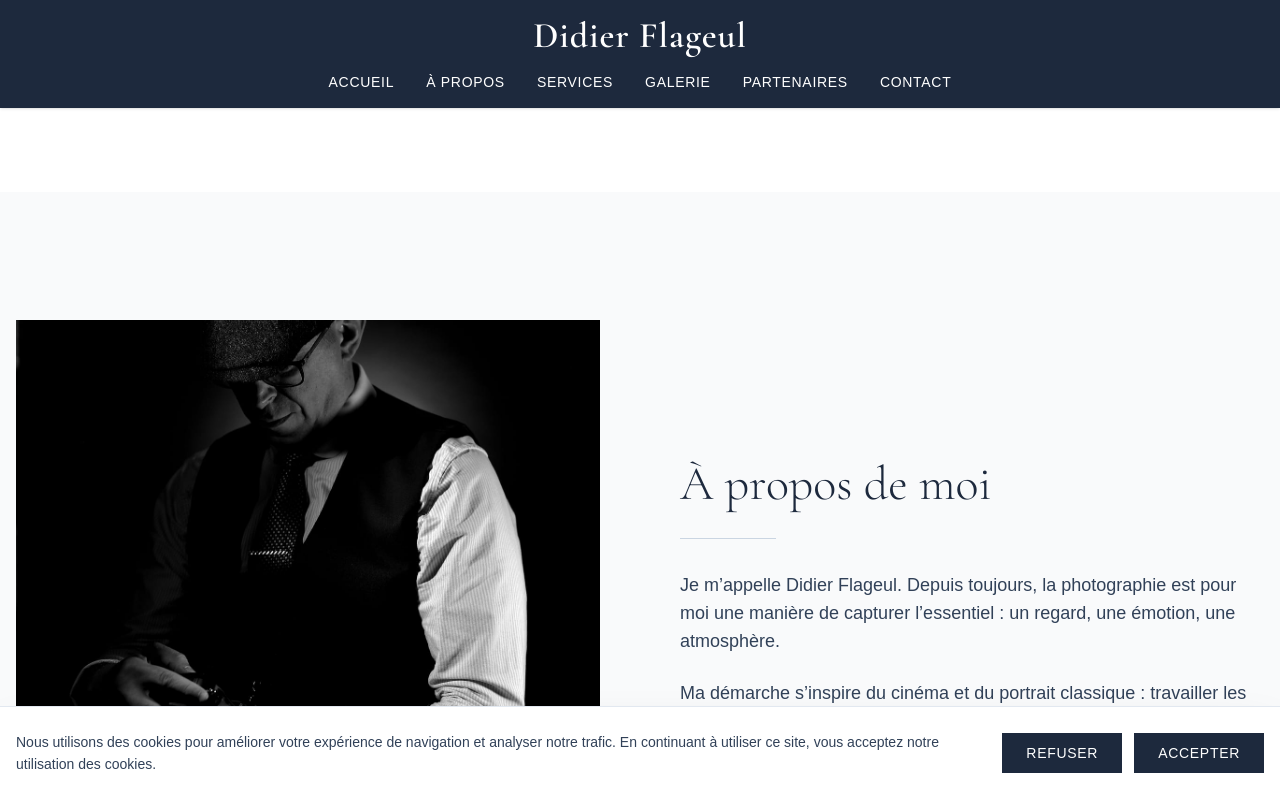
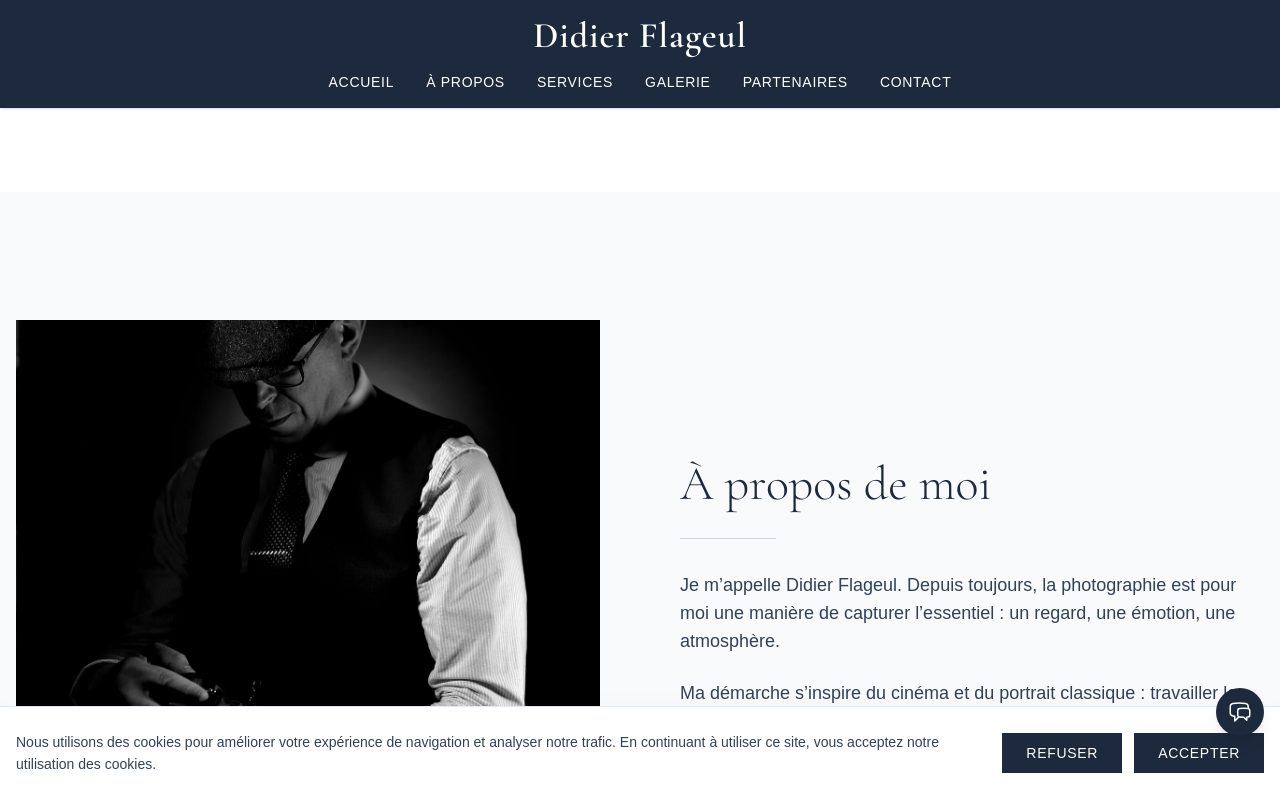
Before and after one commit to Alexmz1/didier-flageul-photography, a Next.js app: page /about in a window 1280 px wide. Shown: the top 798 px of the page. Built offline with nearby package versions, Linux system fonts and the light colour scheme; a web font is replaced by a local one.

Commit message:
Add contact FAB and Upgrades daisyUI to 5.6.18

```diff
--- a/package.json
+++ b/package.json
@@ -19,7 +19,7 @@
     "@uploadthing/react": "^7.3.3",
     "bcryptjs": "^3.0.3",
     "browser-image-compression": "^2.0.2",
-    "daisyui": "^5.0.46",
+    "daisyui": "^5.6.18",
     "next": "15.4.10",
     "next-auth": "^4.24.13",
     "prisma": "^5.22.0",
--- a/src/app/layout.js
+++ b/src/app/layout.js
@@ -2,6 +2,7 @@
 import Header from '@/components/Header'
 import Footer from '@/components/Footer'
 import CookieBanner from '@/components/CookieBanner'
+import ContactFab from '@/components/ContactFab'
 import SessionProvider from '@/components/SessionProvider'
 import Script from 'next/script'
 
@@ -27,6 +28,7 @@
           <main>{children}</main>
           <Footer />
           <CookieBanner />
+          <ContactFab />
         </SessionProvider>
       </body>
     </html>
--- /dev/null
+++ b/src/components/ContactFab.js
@@ -0,0 +1,58 @@
+import { PhoneIcon, EnvelopeIcon, ChatBubbleLeftRightIcon } from '@heroicons/react/24/outline'
+
+function InstagramIcon(props) {
+  return (
+    <svg fill="currentColor" viewBox="0 0 24 24" {...props}>
+      <path d="M12 2.163c3.204 0 3.584.012 4.85.07 3.252.148 4.771 1.691 4.919 4.919.058 1.265.069 1.645.069 4.849 0 3.205-.012 3.584-.069 4.849-.149 3.225-1.664 4.771-4.919 4.919-1.266.058-1.644.07-4.85.07-3.204 0-3.584-.012-4.849-.07-3.26-.149-4.771-1.699-4.919-4.92-.058-1.265-.07-1.644-.07-4.849 0-3.204.013-3.583.07-4.849.149-3.227 1.664-4.771 4.919-4.919 1.266-.057 1.645-.069 4.849-.069zm0-2.163c-3.259 0-3.667.014-4.947.072-4.358.2-6.78 2.618-6.98 6.98-.059 1.281-.073 1.689-.073 4.948 0 3.259.014 3.668.072 4.948.2 4.358 2.618 6.78 6.98 6.98 1.281.058 1.689.072 4.948.072 3.259 0 3.668-.014 4.948-.072 4.354-.2 6.782-2.618 6.979-6.98.059-1.28.073-1.689.073-4.948 0-3.259-.014-3.667-.072-4.947-.196-4.354-2.617-6.78-6.979-6.98-1.281-.059-1.69-.073-4.949-.073zm0 5.838c-3.403 0-6.162 2.759-6.162 6.162s2.759 6.163 6.162 6.163 6.162-2.759 6.162-6.163c0-3.403-2.759-6.162-6.162-6.162zm0 10.162c-2.209 0-4-1.79-4-4 0-2.209 1.791-4 4-4s4 1.791 4 4c0 2.21-1.791 4-4 4zm6.406-11.845c-.796 0-1.441.645-1.441 1.44s.645 1.44 1.441 1.44c.795 0 1.439-.645 1.439-1.44s-.644-1.44-1.439-1.44z"/>
+    </svg>
+  )
+}
+
+const actions = [
+  {
+    label: 'Appeler',
+    href: 'tel:+33778381920',
+    icon: PhoneIcon,
+  },
+  {
+    label: 'Email',
+    href: 'mailto:contact@didierflageul.com',
+    icon: EnvelopeIcon,
+  },
+  {
+    label: 'Instagram Portraits',
+    href: 'https://www.instagram.com/didier_flageul_photography/',
+    icon: InstagramIcon,
+    external: true,
+  },
+  {
+    label: 'Instagram Mariages',
+    href: 'https://www.instagram.com/didier_flageul_photography91/',
+    icon: InstagramIcon,
+    external: true,
+  },
+]
+
+export default function ContactFab() {
+  return (
+    <div className="fab fab-flower" style={{ bottom: '4rem' }}>
+      <div tabIndex={0} role="button" className="btn btn-lg btn-circle bg-slate-800 hover:bg-slate-700 text-white border-none shadow-lg">
+        <ChatBubbleLeftRightIcon className="w-6 h-6" />
+      </div>
+
+      {actions.map(({ label, href, icon: Icon, external }) => (
+        <div key={label} className="tooltip tooltip-left" data-tip={label}>
+          <a
+            href={href}
+            target={external ? '_blank' : undefined}
+            rel={external ? 'noopener noreferrer' : undefined}
+            aria-label={label}
+            className="btn btn-lg btn-circle bg-white text-slate-800 border border-slate-200 shadow-md hover:bg-slate-100"
+          >
+            <Icon className="w-5 h-5" />
+          </a>
+        </div>
+      ))}
+    </div>
+  )
+}
```
Also changed, not shown: 1 other file (tests, documents, lock files or other folders).
